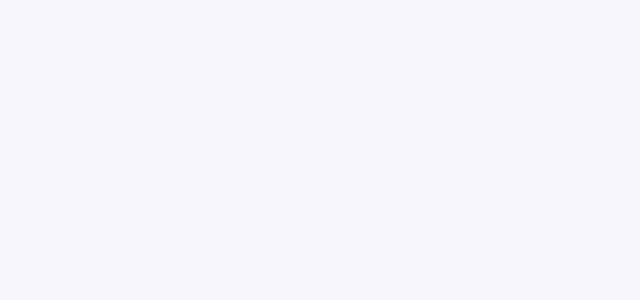
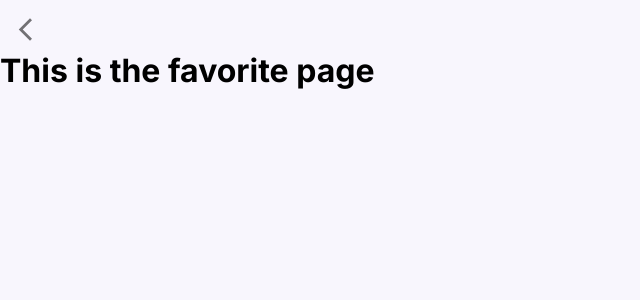
Before and after one commit to euidml/1800_202210_DTC07, a React (Create React App) app in the folder circle/: page /favorite in a window 1280 px wide. Before the commit this address had no page. Shown: the top 300 px of the page, without its empty margins (0-640 px from the left). Built offline with nearby package versions, Linux system fonts and the light colour scheme.

Commit message:
add favorite page

```diff
--- a/circle/src/App.js
+++ b/circle/src/App.js
@@ -8,6 +8,7 @@ import Dashboard from "./main";
 import Chats from "./Chats";
 import ChatScreen from "./ChatScreen";
 import ProfilePage from "./Profilepage"
+import Favorite from "./Favorite";
 import Footer from "./footer";
 import Settingpage from "./Settingpage";
 import {
@@ -30,6 +31,8 @@ function App() {
         <Route exact path="/chat/:person" element={<ChatScreen />} />
         <Route exact path="/dashboard/profile" element={<ProfilePage />} />
         <Route exact path="/bottom/settingpage" element={<Settingpage />} />
+        <Route exact path="/favorite" element={<Favorite />} />
+
       </Routes>
       {useLocation().pathname.includes("/dashboard")&&<Footer />}
       {useLocation().pathname.includes("/bottom")&&<Footer />}
--- /dev/null
+++ b/circle/src/Favorite.js
@@ -0,0 +1,20 @@
+import React from 'react';
+import IconButton from '@mui/material/IconButton';
+import ArrowBackIosNewIcon from '@mui/icons-material/ArrowBackIosNew';
+import { Link } from "react-router-dom";
+
+
+function Favorite() {
+    return (
+        <div>
+        <Link to="/dashboard/chats">
+        <IconButton>
+        <ArrowBackIosNewIcon className='backarrow' fontSize='large' />
+        </IconButton>
+        </Link>
+            <h1>This is the favorite page</h1>
+        </div>
+    );
+}
+
+export default Favorite;
--- a/circle/src/footer.js
+++ b/circle/src/footer.js
@@ -40,7 +40,7 @@ const useStyles = makeStyles({
           icon-color={"#0000"}
           >
           <BottomNavigationAction component={RouterDomLink} to='/dashboard' icon={<HomeRoundedIcon/>}/>
-          <BottomNavigationAction icon={<FavoriteRoundedIcon />}/>
+          <BottomNavigationAction component={RouterDomLink} to='/favorite' icon={<FavoriteRoundedIcon />}/>
           <BottomNavigationAction component={RouterDomLink} to='/dashboard/chats' icon={<ForumRoundedIcon />}/>
           <BottomNavigationAction component={RouterDomLink} to="/bottom/settingpage" icon={<SettingsRoundedIcon />}/>
         </BottomNavigation>
```
